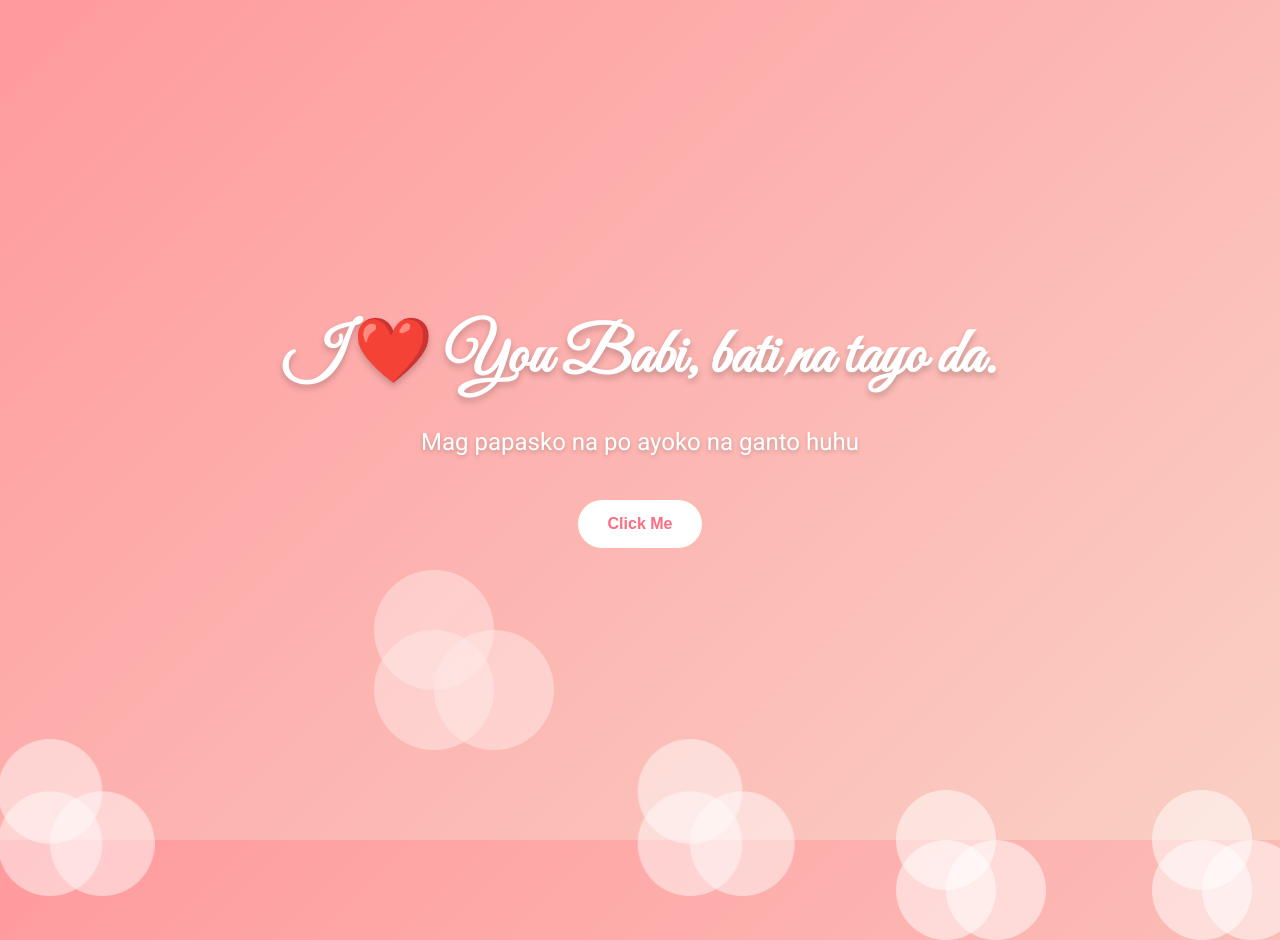
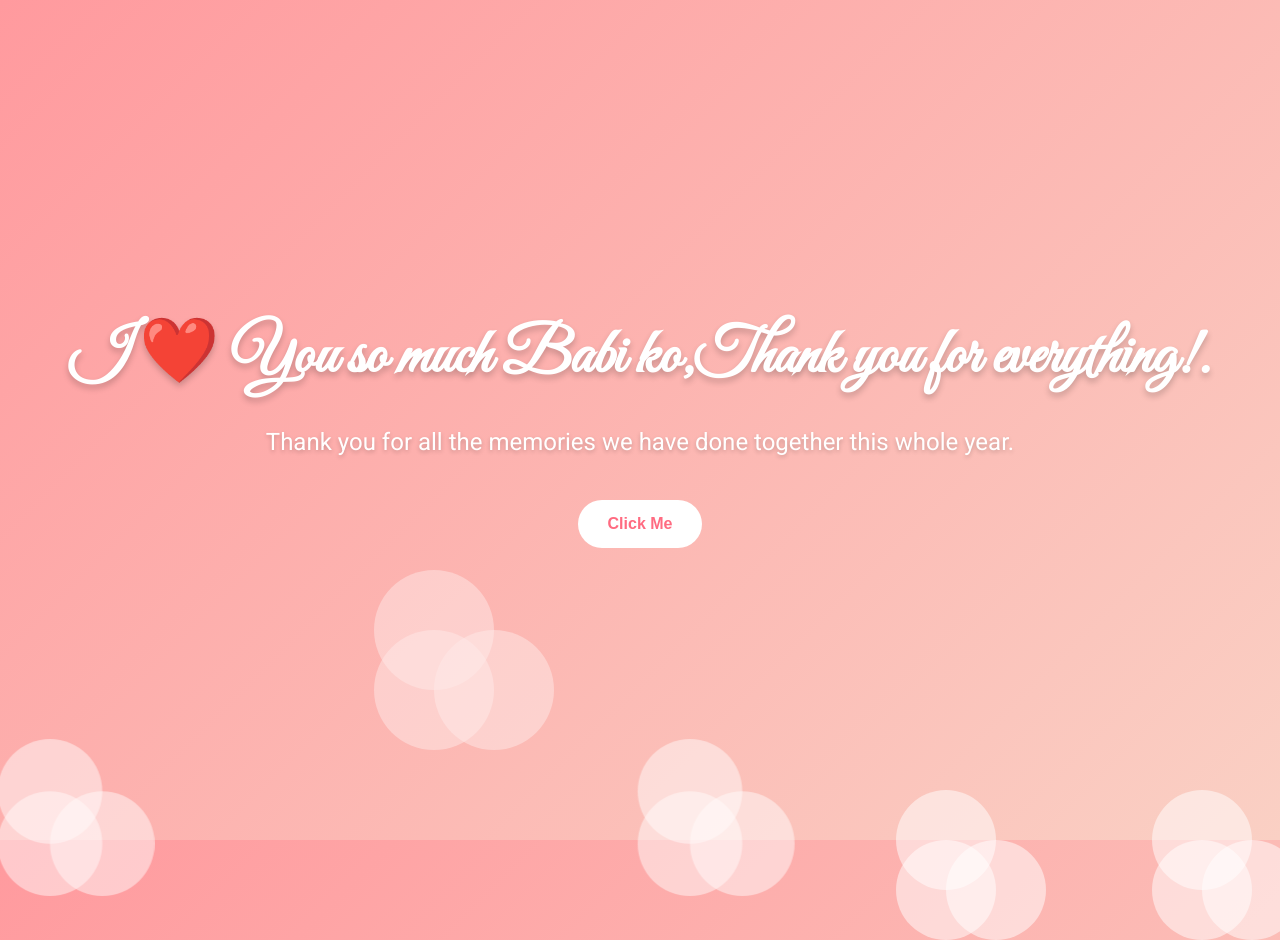
Before and after one commit to DLumen07/i-love-you, a plain HTML site: page index.html in a window 1280 px wide. Shown: the top 940 px of the page. Drawn offline with Linux system fonts and the light colour scheme.

Commit message:
Update index.html

```diff
--- a/index.html
+++ b/index.html
@@ -130,9 +130,9 @@
 </head>
 <body>
   <div class="container">
-    <h1>I ❤️ You Babi, bati na tayo da.</h1>
-    <p class="message">Mag papasko na po ayoko na ganto huhu</p>
-    <button onclick="alert('Message me po if you saw this! 💖')">Click Me</button>
+    <h1>I ❤️ You so much Babi ko,Thank you for everything!.</h1>
+    <p class="message">Thank you for all the memories we have done together this whole year.</p>
+    <button onclick="alert('Let's continue to make more memories! 💖')">Click Me</button>
   </div>
 
   <!-- Floating Hearts -->
```
